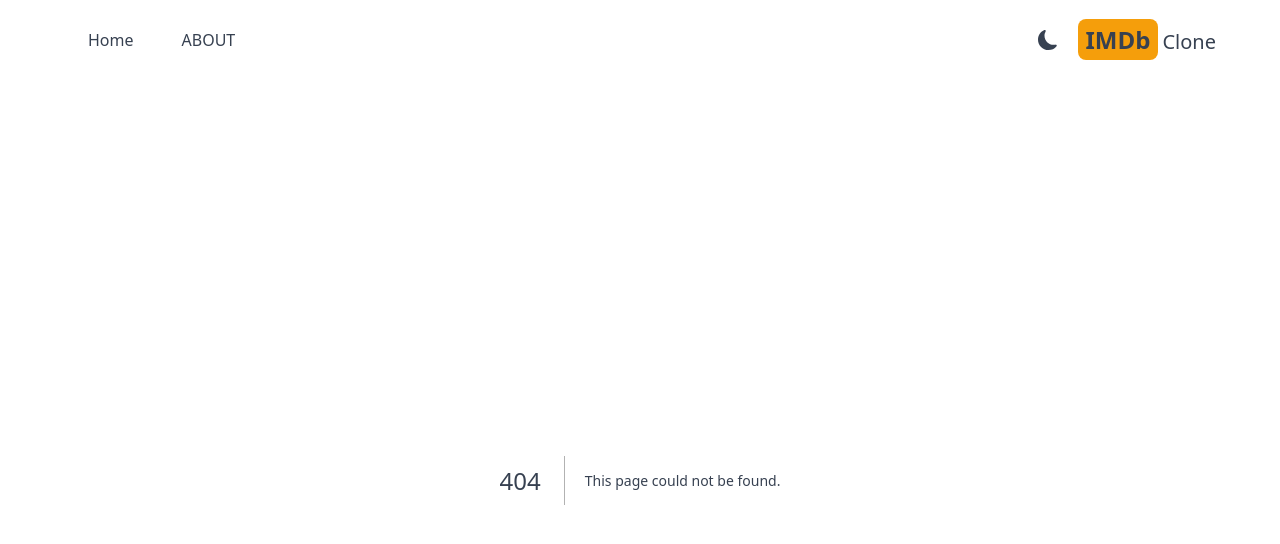
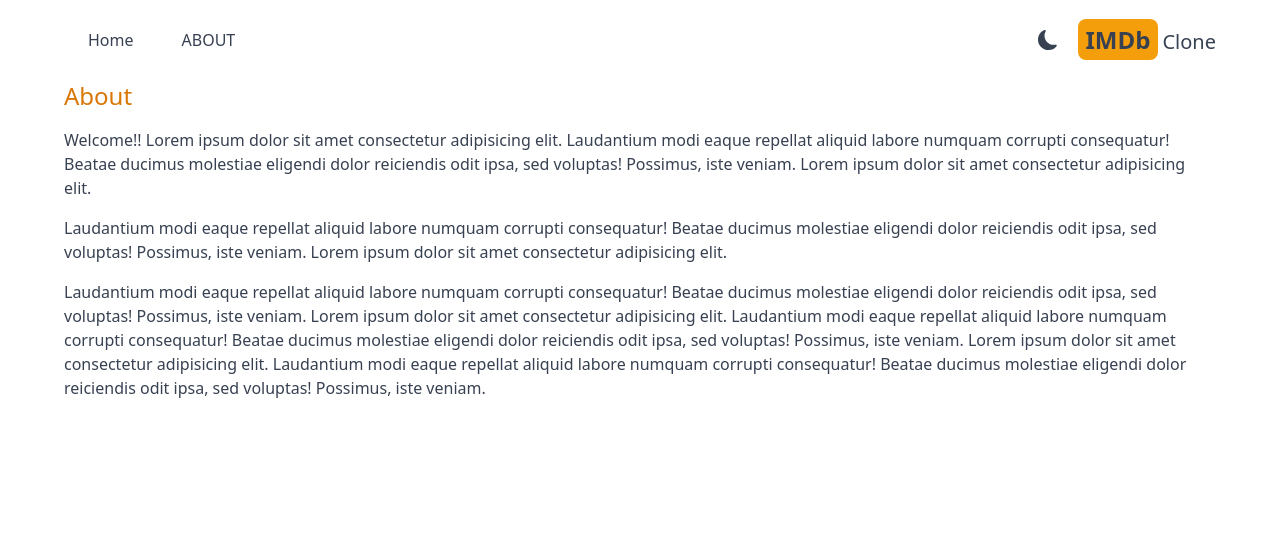
Before and after one commit to oguzhansandi/IMDB-, a Next.js app: page /about in a window 1280 px wide. Before the commit this address had no page. Shown: the top 544 px of the page. Built offline with nearby package versions, Linux system fonts and the light colour scheme.

Commit message:
created the about page

```diff
--- /dev/null
+++ b/app/about/page.tsx
@@ -0,0 +1,47 @@
+import React from 'react'
+
+export default function About() {
+  return (
+    <div className='max-w-6xl mx-auto space-y-4'>
+        <h1 className='text-2xl font-medium text-amber-600'> About</h1>
+        <p>
+        Welcome!! Lorem ipsum dolor sit amet consectetur
+        adipisicing elit.
+        Laudantium modi eaque repellat aliquid labore numquam
+        corrupti consequatur! Beatae ducimus molestiae
+        eligendi dolor reiciendis odit ipsa,
+        sed voluptas! Possimus, iste veniam.
+        Lorem ipsum dolor sit amet consectetur
+        adipisicing elit.
+        </p>
+        <p>
+        Laudantium modi eaque repellat aliquid labore numquam
+        corrupti consequatur! Beatae ducimus molestiae
+        eligendi dolor reiciendis odit ipsa,
+        sed voluptas! Possimus, iste veniam.
+        Lorem ipsum dolor sit amet consectetur
+        adipisicing elit.
+        </p>
+        <p>
+        Laudantium modi eaque repellat aliquid labore numquam
+        corrupti consequatur! Beatae ducimus molestiae
+        eligendi dolor reiciendis odit ipsa,
+        sed voluptas! Possimus, iste veniam.
+        Lorem ipsum dolor sit amet consectetur
+        adipisicing elit.
+        Laudantium modi eaque repellat aliquid labore numquam
+        corrupti consequatur! Beatae ducimus molestiae
+        eligendi dolor reiciendis odit ipsa,
+        sed voluptas! Possimus, iste veniam.
+        Lorem ipsum dolor sit amet consectetur
+        adipisicing elit.
+        Laudantium modi eaque repellat aliquid labore numquam
+        corrupti consequatur! Beatae ducimus molestiae
+        eligendi dolor reiciendis odit ipsa,
+        sed voluptas! Possimus, iste veniam.
+
+        </p>
+    </div>
+  )
+
+}
```
